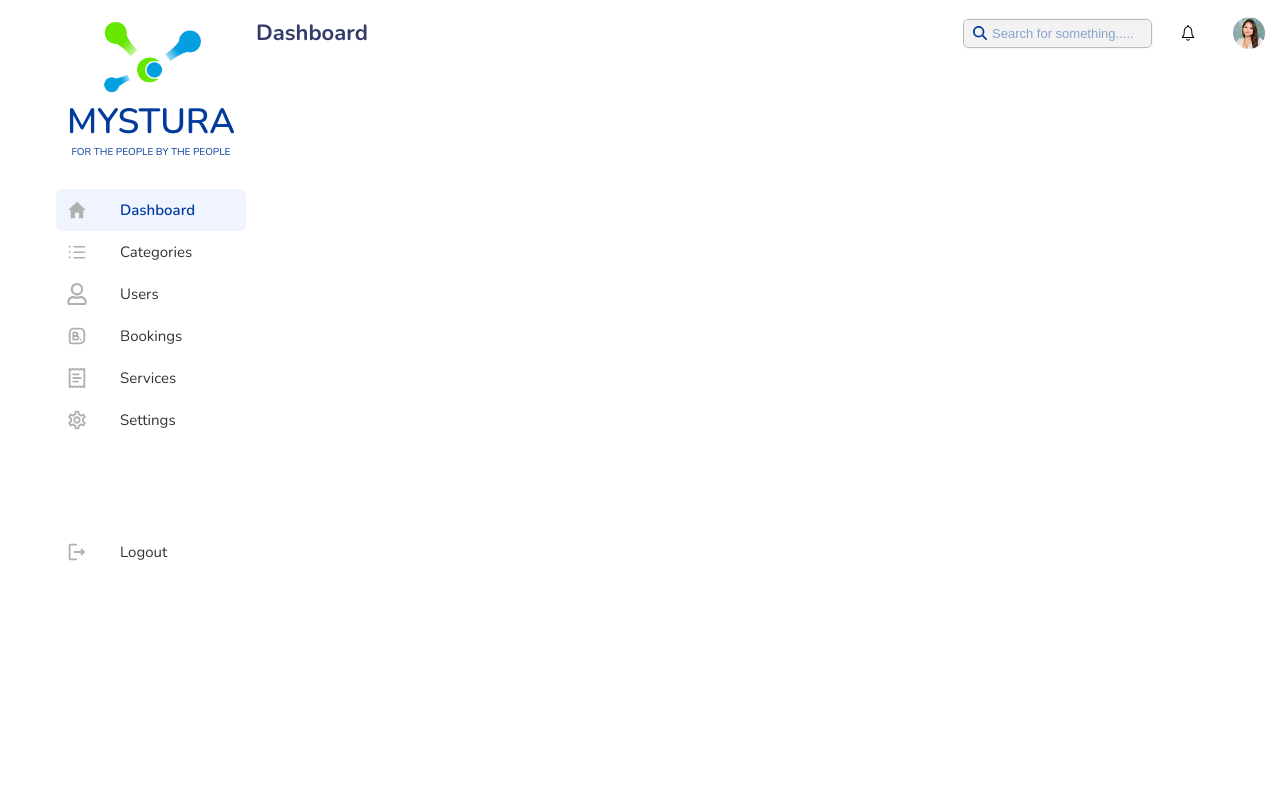
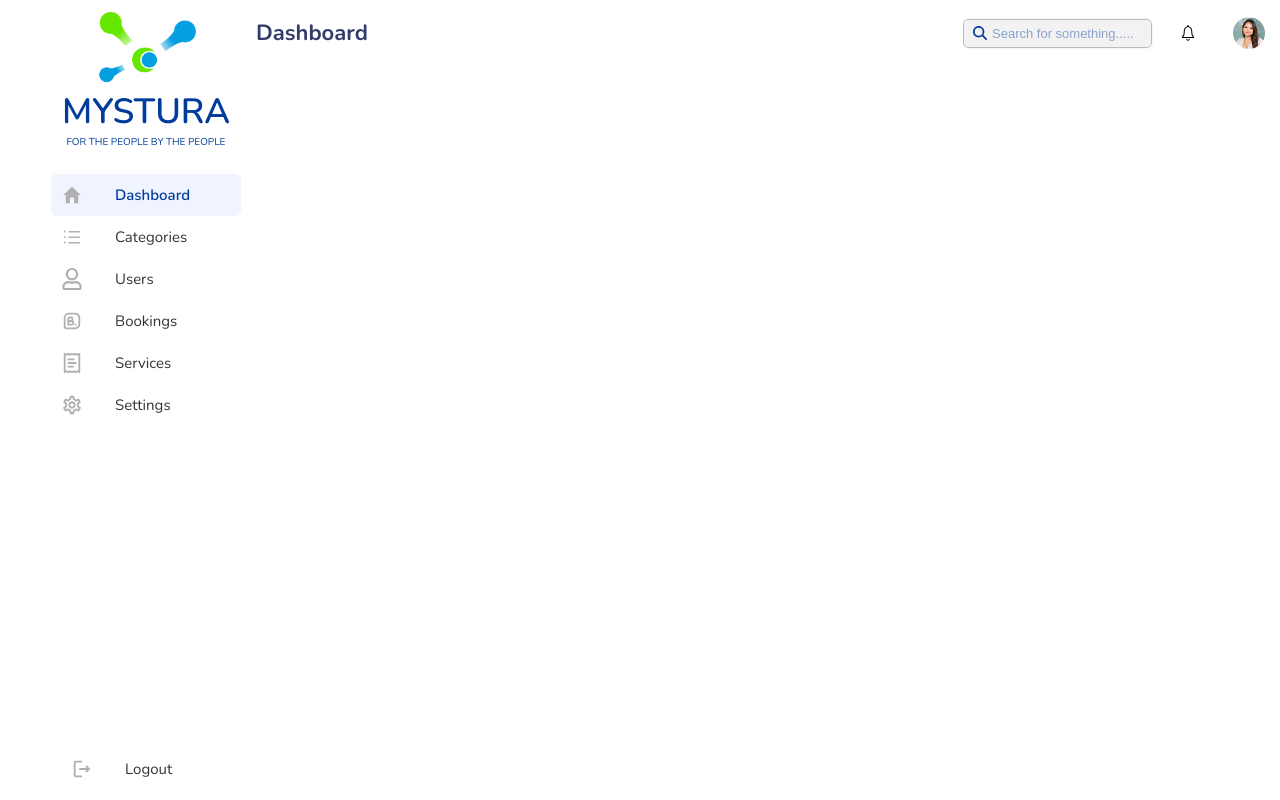
Before and after one commit to Tahanaz0/Mystura, a React (Vite) app: page /dashboard in a window 1280 px wide. Built offline with nearby package versions, Linux system fonts and the light colour scheme.

Commit message:
'sidebar'

```diff
--- a/src/component/sideBar/sideBar.css
+++ b/src/component/sideBar/sideBar.css
@@ -4,9 +4,12 @@
   margin-top: 0;
   top: 0;
   position: fixed;
-  padding: 10px;
+  padding: 5px;
   margin-left: 5px;
    font-family: "Nunito", sans-serif;
+  height: 100vh;
+  display: flex;
+  flex-direction: column;
 
    /* align-items: center; */
 
@@ -17,7 +20,7 @@
     align-items: center;
     justify-content: center;
     color: #013B9C;
-    padding: 10px;
+    padding: 5px;
 
     /* margin-top: 20px; */
 }
@@ -94,15 +97,17 @@
 }
 
 .side-bar-logout {
-  /* bottom: 30px; */
+  position: absolute;
+  bottom: 20px;
+  left: 0;
+  right: 0;
   width: 100%;
   display: flex;
   flex-direction: column;
   align-items: center;
-  margin-top: 35%;
   justify-content: center;
-  margin-bottom: 0;
-  /* margin-right: 20%; */
+  margin: 0;
+  padding: 0 10px;
 }
 
 .side-bar-logout .side-bar-list-item {
@@ -189,6 +194,18 @@
     display: none !important;
   }
 }
+
+@media screen and (max-width: 900px) {
+  .side-bar-pera {
+    font-size: 9px;
+  }
+}
+
+@media screen and (max-width: 840px) {
+  .side-bar-pera {
+    font-size: 9px;
+  }
+}
 /* @media (max-width:2560px){
   .side-bar-main-container{
     width: 19%;
```
